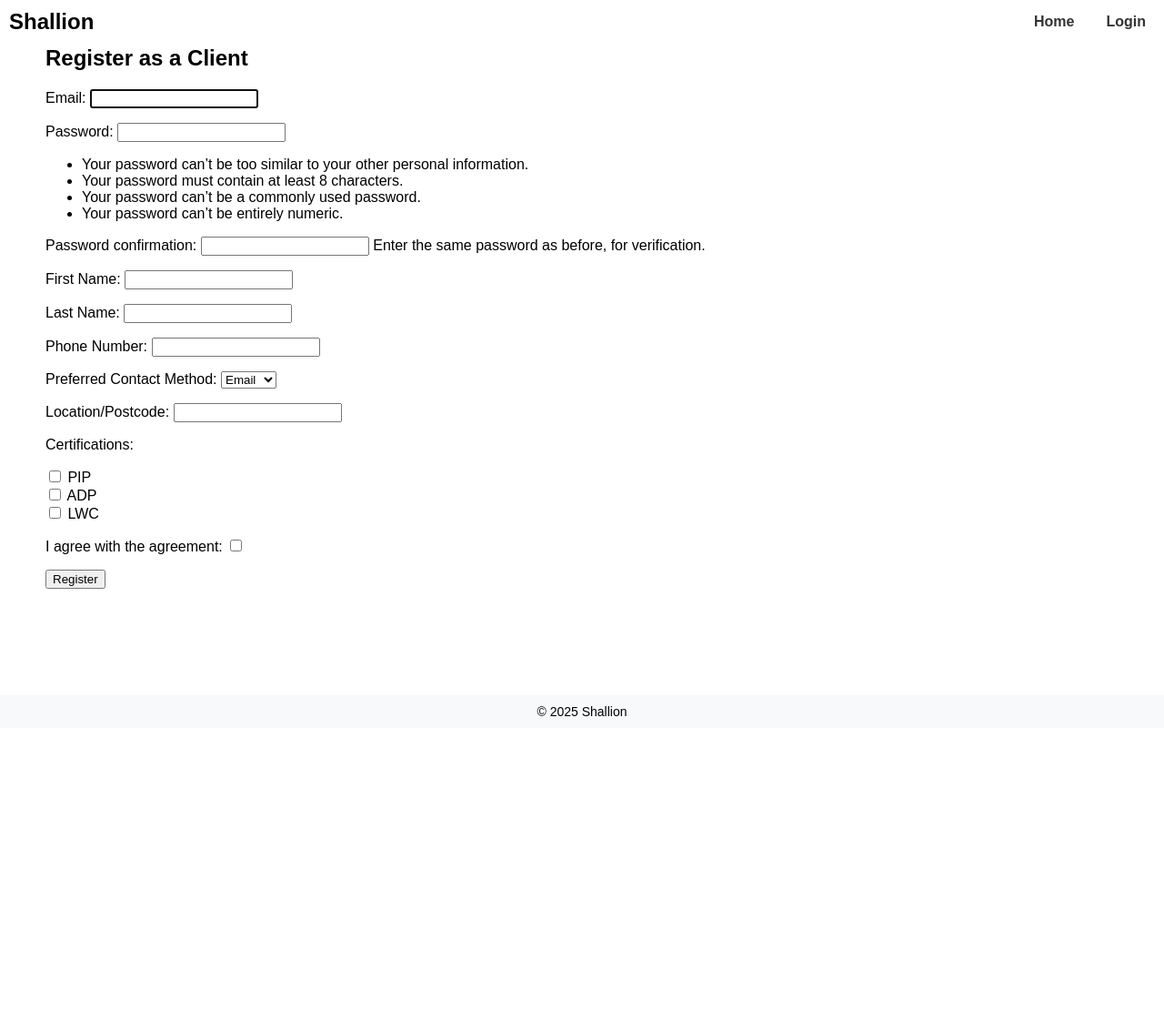
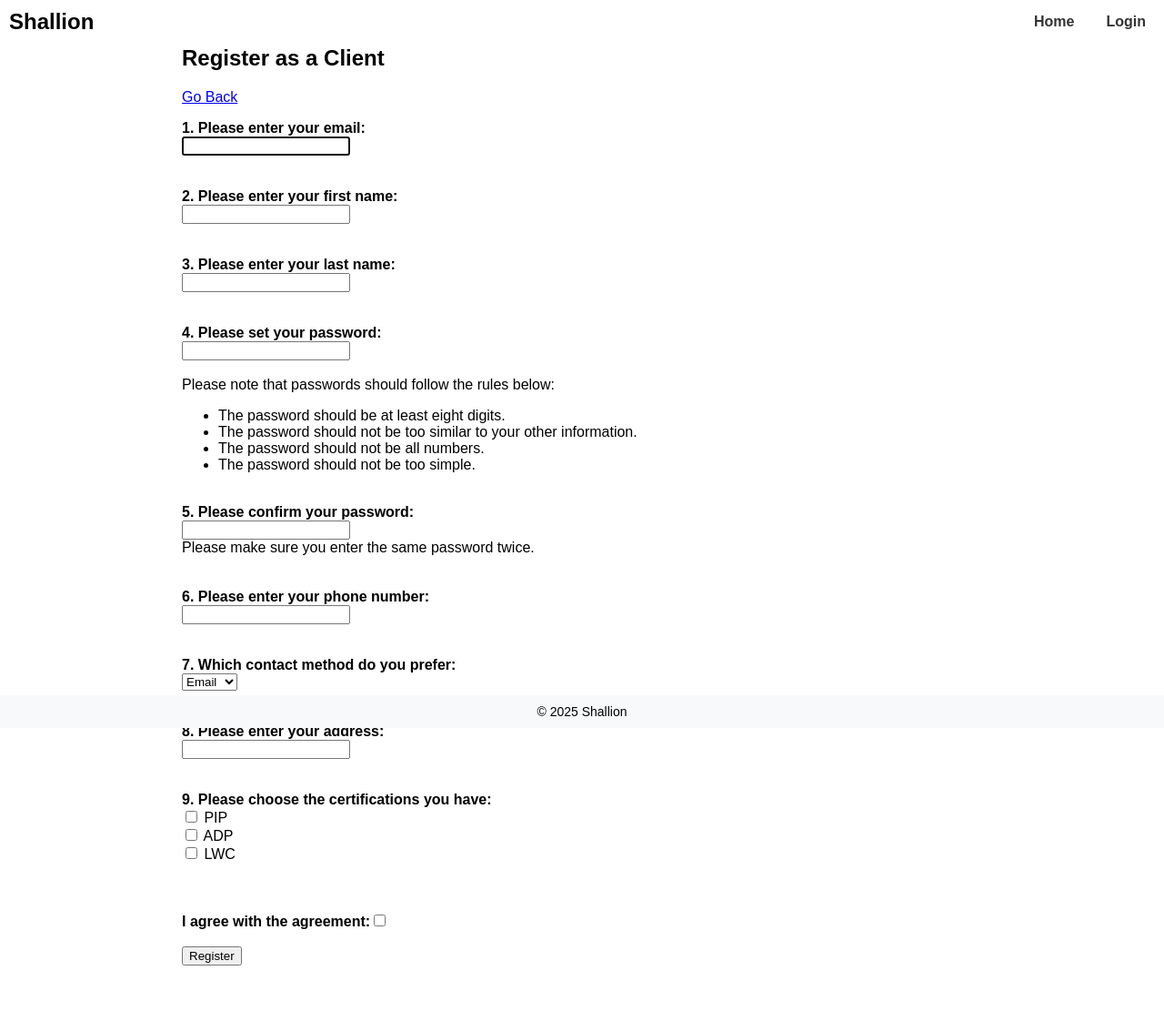
Before and after one commit to Thorki-Su/CS5942_Alpha, a Django app: page /register/client/ in a window 1280 px wide. Shown: the whole page at 91% size. Before the commit the page ends 787 px from the top, so only its background shows below. Run offline with Django 5.2, Linux system fonts and the light colour scheme; data comes from the database, SQL or seed files in the repository.

Commit message:
use a new way to create register page

```diff
--- a/user/templates/user/client_register.html
+++ b/user/templates/user/client_register.html
@@ -3,45 +3,67 @@
 {% block title %}Client Registeration{% endblock %}
 
 {% block content %}
-    <div style='margin:50px;'>
+    <div style='margin:50px;margin-left:200px;'>
         <h2>Register as a Client</h2>
+        <p><a href="{% url 'user:choose_role' %}">Go Back</a></p>
+
+        <form method="post" enctype="multipart/form-data">
+            {% csrf_token %}
+
+            <label for="id_email"><strong>1. Please enter your email:</strong></label><br>
+            {{ form.email }}<br>
+            {{ form.email.errors }}<br><br>
+
+            <label for="id_first_name"><strong>2. Please enter your first name:</strong></label><br>
+            {{ form.first_name }}<br>
+            {{ form.first_name.errors }}<br><br>
+
+            <label for="id_last_name"><strong>3. Please enter your last name:</strong></label><br>
+            {{ form.last_name }}<br>
+            {{ form.last_name.errors }}<br><br>
+
+            <label for="id_password1"><strong>4. Please set your password:</strong></label><br>
+            {{ form.password1 }}<br><br>
+            <span>Please note that passwords should follow the rules below:</span><br>
+            <ul>
+                <li>The password should be at least eight digits.</li>
+                <li>The password should not be too similar to your other information.</li>
+                <li>The password should not be all numbers.</li>
+                <li>The password should not be too simple.</li>
+            </ul>
+            {{ form.password1.errors }}<br>
+
+            <label for="id_password2"><strong>5. Please confirm your password:</strong></label><br>
+            {{ form.password2 }}<br>
+            <span>Please make sure you enter the same password twice.</span><br>
+            {{ form.password2.errors }}<br><br>
+
+            <label for="id_phone_number"><strong>6. Please enter your phone number:</strong></label><br>
+            {{ form.phone_number }}<br>
+            {{ form.phone_number.errors }}<br><br>
+
+            <label for="id_contact_method"><strong>7. Which contact method do you prefer:</strong></label><br>
+            {{ form.contact_method }}<br>
+            {{ form.contact_method.errors }}<br><br>
+
+            <label for="id_location"><strong>8. Please enter your address:</strong></label><br>
+            {{ form.location }}<br>
+            {{ form.location.errors }}<br><br>
+
+            <label for="id_certifications"><strong>9. Please choose the certifications you have:</strong></label><br>
+            {{ form.certifications }}<br>
+            {{ form.certifications.errors }}<br><br>
+
+            <strong>{{form.consent_safeguard.label_tag}}</strong>{{ form.consent_safeguard }}<br><br>
+
+            <input type="submit" value="Register">
+        </form>
 
         {% comment %} <form method="post" enctype="multipart/form-data">
             {% csrf_token %}
-
-            <label for="id_first_name">First Name:</label><br>
-            {{ form.first_name }}<br><br>
-
-            <label for="id_last_name">Last Name:</label><br>
-            {{ form.last_name }}<br><br>
-
-            <label for="id_email">Email:</label><br>
-            {{ form.email }}<br><br>
-
-            <label for="id_phone_number">Phone Number:</label><br>
-            {{ form.phone_number }}<br><br>
-
-            <label for="id_contact_method">Preferred Contact Method:</label><br>
-            {{ form.contact_method }}<br><br>
-
-            <label for="id_password1">Password:</label><br>
-            {{ form.password1 }}<br><br>
-
-            <label for="id_password2">Confirm Password:</label><br>
-            {{ form.password2 }}<br><br>
-
-            <label for="id_certifications">Certifications you have:</label><br>
-            <input type="checkbox" name="certifications" value="pip"> PIP <br>
-            <input type="checkbox" name="certifications" value="adp"> ADP <br>
-            <input type="checkbox" name="certifications" value="lwc"> LWC <br><br>
-
+            {{ form.as_p }}
             <input type="submit" value="Register">
         </form> {% endcomment %}
-        <form method="post" enctype="multipart/form-data">
-            {% csrf_token %}
-            {{ form.as_p }}
-            <input type="submit" value="Register">
-        </form>
 
     </div>
 
```
Also changed, not shown: user/templates/user/volunteer_register.html (+55 -2 lines).
